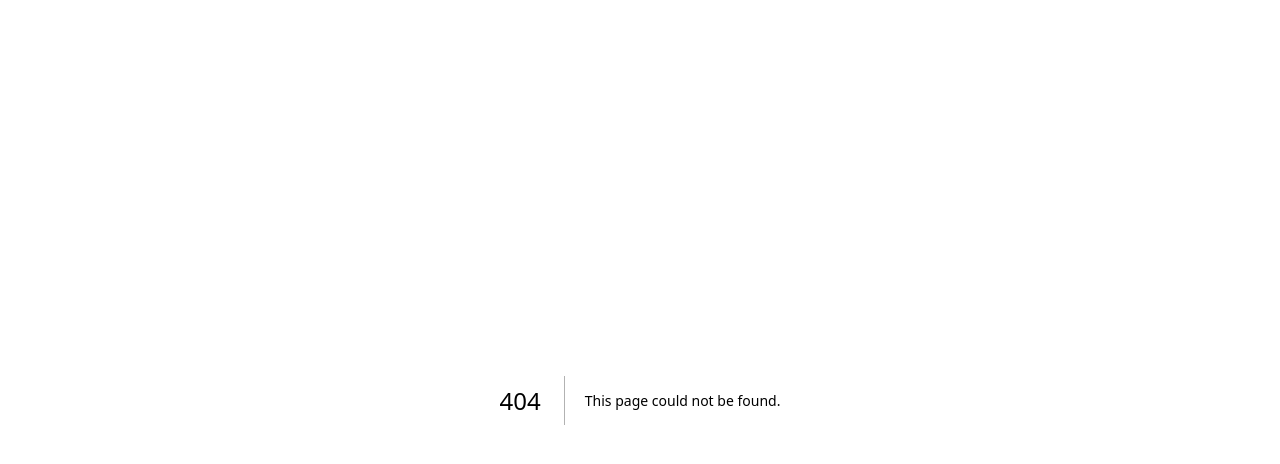
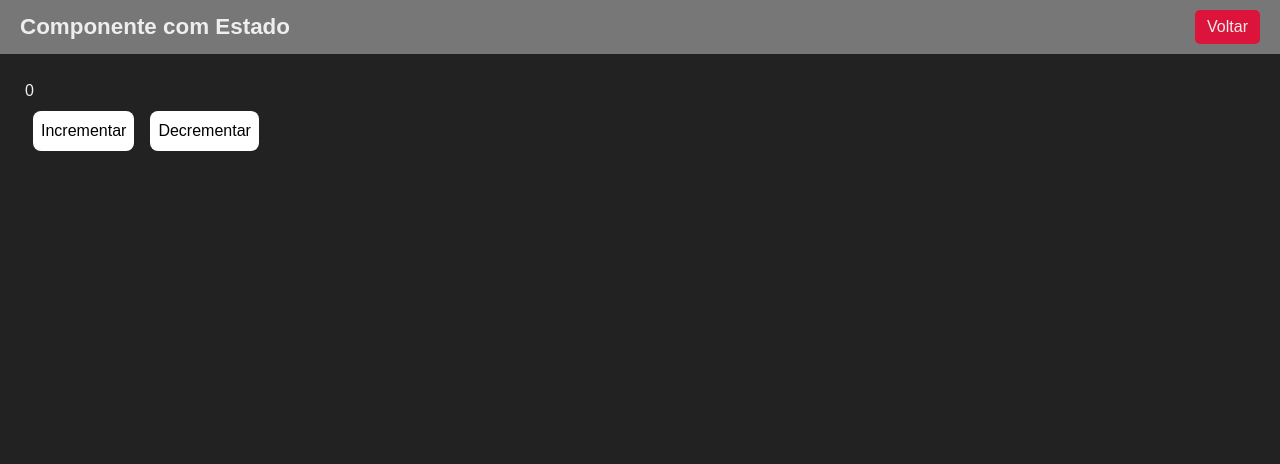
Before and after one commit to pitercoding/curso-javascript-cod3r, a Next.js app in the folder 18-nextjs/fundamentos/: page /estado in a window 1280 px wide. Before the commit this address had no page. Shown: the top 464 px of the page. Built offline with nearby package versions, Linux system fonts and the light colour scheme.

Commit message:
feat(aula): 449. Componente com Estado

```diff
--- /dev/null
+++ b/18-nextjs/fundamentos/src/app/estado/Estado.module.css
@@ -0,0 +1,7 @@
+.botao {
+ background-color: #fff;
+ color: black;
+ padding: 8px;
+ margin: 8px;
+ border-radius: 8px;
+}
--- /dev/null
+++ b/18-nextjs/fundamentos/src/app/estado/page.jsx
@@ -0,0 +1,25 @@
+"use client";
+
+import { useState } from "react";
+import Layout from "../../components/Layout";
+import styles from "./Estado.module.css";
+
+export default function Estado(){
+    const [ numero, setNumero ] = useState(0) //React Hooks
+
+    function incrementar(){
+        setNumero(numero + 1)
+    }
+
+    function decrementar(){
+        setNumero(numero - 1)
+    }
+
+    return (
+        <Layout titulo="Componente com Estado">
+            <div>{numero}</div>
+            <button onClick={incrementar} className={styles.botao}>Incrementar</button>
+            <button onClick={decrementar} className={styles.botao}>Decrementar</button>
+        </Layout>
+    )
+}
--- a/18-nextjs/fundamentos/src/app/page.tsx
+++ b/18-nextjs/fundamentos/src/app/page.tsx
@@ -14,6 +14,7 @@ export default function Inicio() {
       <Navegador texto="JSX" destino="/jsx" cor="crimson"/>
       <Navegador texto="Navegação #01" destino="/navegacao" cor="green"/>
       <Navegador texto="Navegação #02" destino="/cliente/sp-2/321" cor="blue"/>
+      <Navegador texto="Componente Com Estado" destino="/estado" cor="pink"/>
     </div>
   )
 }
```
